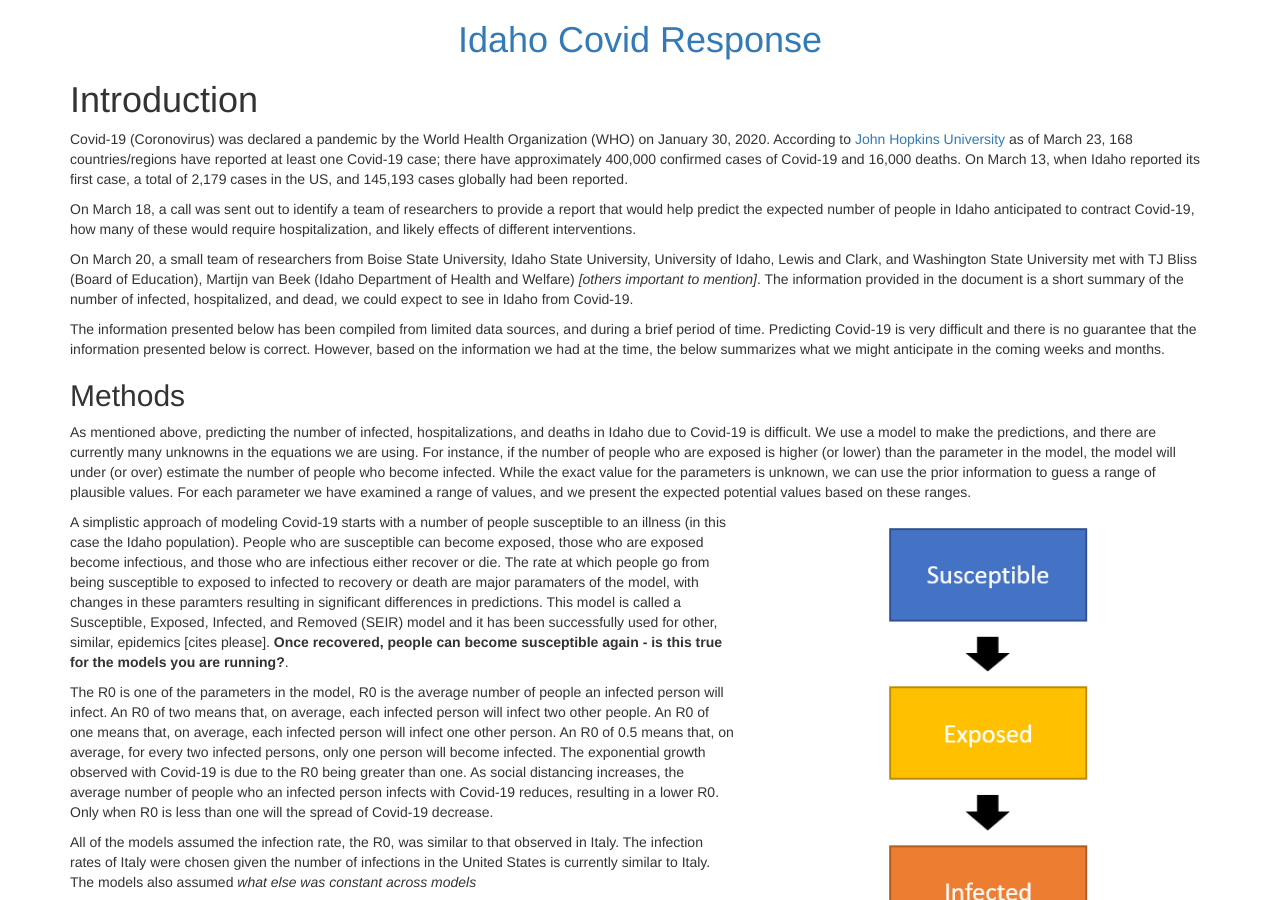
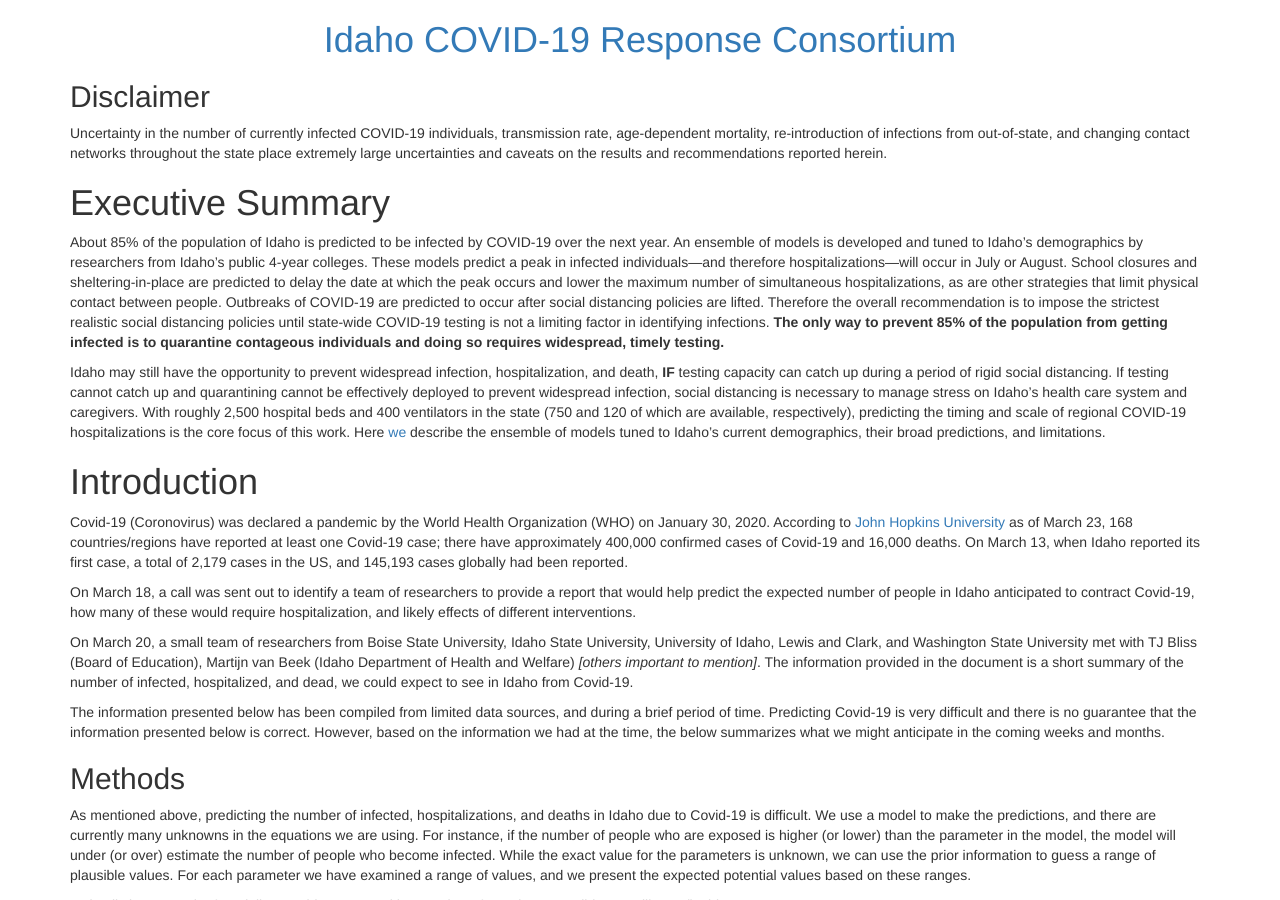
Before and after one commit to magbenji/summary, a Jekyll site: the page built from index.md, in a window 1280 px wide and 900 px high. Built offline with Jekyll 4.4.1, drawn with Linux system fonts in a browser that asks for light colours.

Commit message:
Wrote draft executive summary Added team member page oooh, should add a sources page.

```diff
--- a/_config.yml
+++ b/_config.yml
@@ -3,7 +3,7 @@
 #------------------------------------------------------------
 
 # Overall title for pages.
-title: "Idaho Covid Response"
+title: "Idaho COVID-19 Response Consortium"
 
 #------------------------------------------------------------
 # Generic settings (should not need to change).
--- a/index.md
+++ b/index.md
@@ -4,6 +4,23 @@ root: .            # Can leave this alone
 ---
 [//]: # (This is a comment that won't be rendered at github.io)
 [//]: # (MD Cheat sheet: https://www.markdownguide.org/cheat-sheet/)
+
+## Disclaimer
+Uncertainty in the number of currently infected COVID-19 individuals, transmission rate, age-dependent mortality, re-introduction of infections from out-of-state, and changing contact networks throughout the state place extremely large uncertainties and caveats on the results and recommendations reported herein.
+
+# Executive Summary
+About 85% of the population of Idaho is predicted to be infected by COVID-19 over the next year.
+An ensemble of models is developed and tuned to Idaho's demographics by researchers from Idaho's public 4-year colleges.
+These models predict a peak in infected individuals---and therefore hospitalizations---will occur in July or August.
+School closures and sheltering-in-place are predicted to delay the date at which the peak occurs and lower the maximum number of simultaneous hospitalizations, as are other strategies that limit physical contact between people.
+Outbreaks of COVID-19 are predicted to occur after social distancing policies are lifted.
+Therefore the overall recommendation is to impose the strictest realistic social distancing policies until state-wide COVID-19 testing is not a limiting factor in identifying infections.
+**The only way to prevent 85% of the population from getting infected is to quarantine contageous individuals and doing so requires widespread, timely testing.**
+
+Idaho may still have the opportunity to prevent widespread infection, hospitalization, and death, **IF** testing capacity can catch up during a period of rigid social distancing.
+If testing cannot catch up and quarantining cannot be effectively deployed to prevent widespread infection, social distancing is necessary to manage stress on Idaho's health care system and caregivers.
+With roughly 2,500 hospital beds and 400 ventilators in the state (750 and 120 of which are available, respectively), predicting the timing and scale of regional COVID-19 hospitalizations is the core focus of this work.
+Here [we][idaho] describe the ensemble of models tuned to Idaho's current demographics, their broad predictions, and limitations.
 
 # Introduction
 Covid-19 (Coronovirus) was declared a pandemic by the World Health Organization (WHO) on January 30, 2020. According to [John Hopkins University](https://coronavirus.jhu.edu/map.html) as of March 23, 168 countries/regions have reported at least one Covid-19 case; there have approximately 400,000 confirmed cases of Covid-19 and 16,000 deaths. On March 13, when Idaho reported its first case, a total of 2,179 cases in the US, and 145,193 cases globally had been reported.
@@ -159,3 +176,4 @@ Washington State University:
 Lewis and Clark:
 
 [//]: # (Links below)
+[idaho]: team
```
Also changed, not shown: team.md (added, +10 -0 lines).
